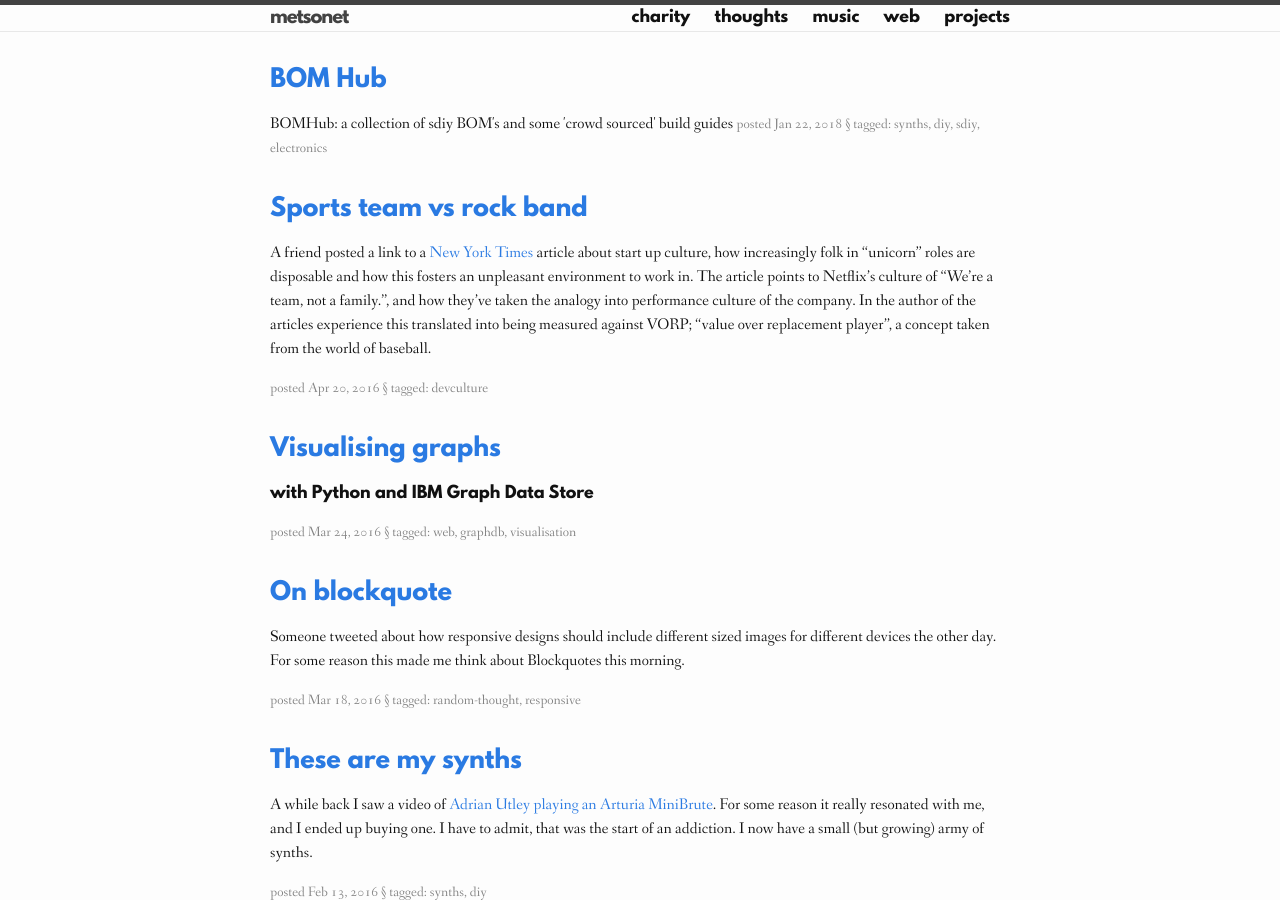
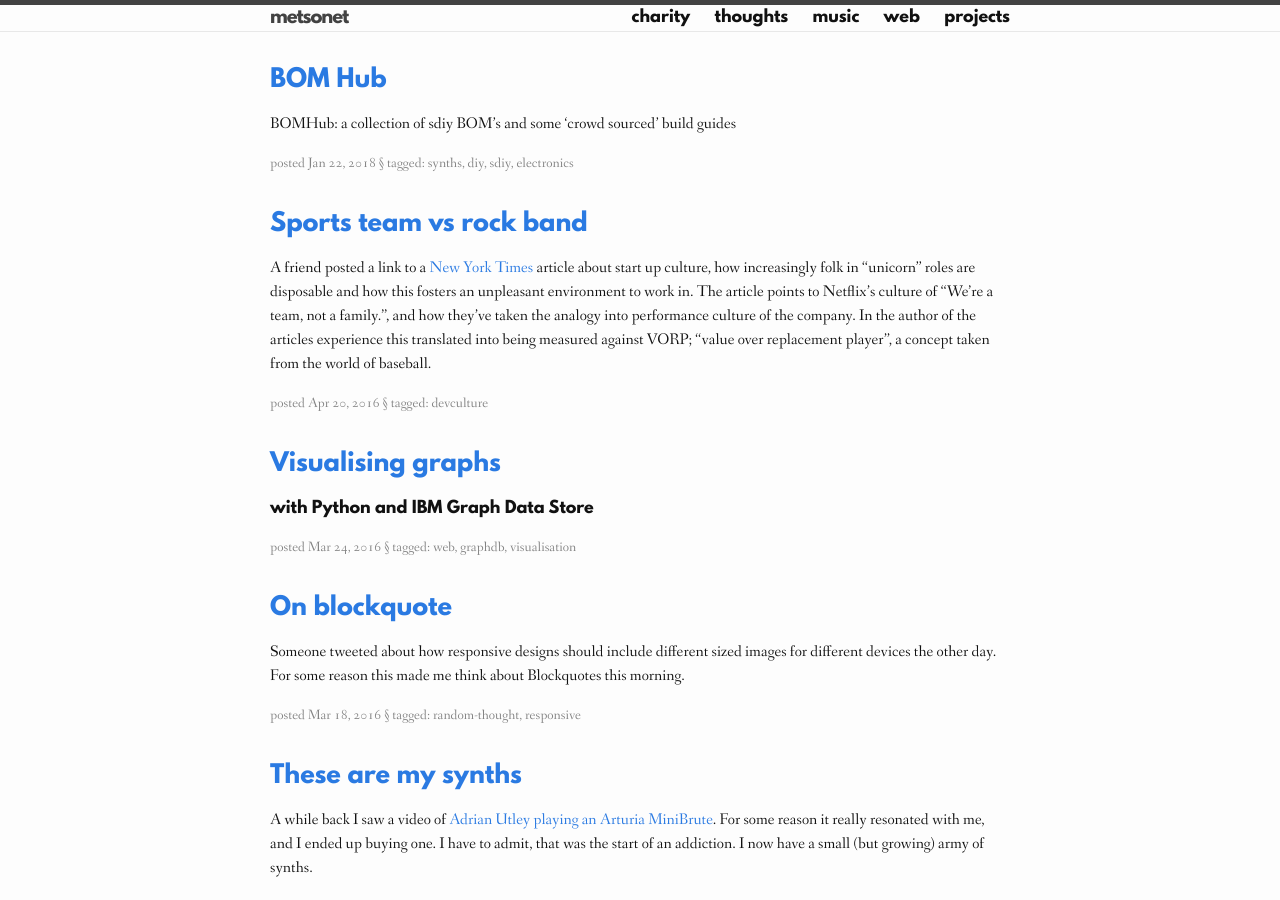
Before and after one commit to drsm79/drsm79.github.com, a Jekyll site: the page built from index.html, in a window 1280 px wide and 900 px high. Built offline with Jekyll 4.4.1, drawn with Linux system fonts in a browser that asks for light colours.

Commit message:
Update index.html

```diff
--- a/index.html
+++ b/index.html
@@ -13,7 +13,7 @@ layout: default
           <a class="post-link" href="{{ post.url | prepend: site.baseurl }}">{{ post.title }}</a>
         {% endif %}
         </h2>
-        {{ post.excerpt }}
+        {{ post.excerpt | markdownify }}
         <span class="post-meta">
           posted {{ post.date | date: "%b %-d, %Y" }}
           {% if post.tags != empty %}
```
